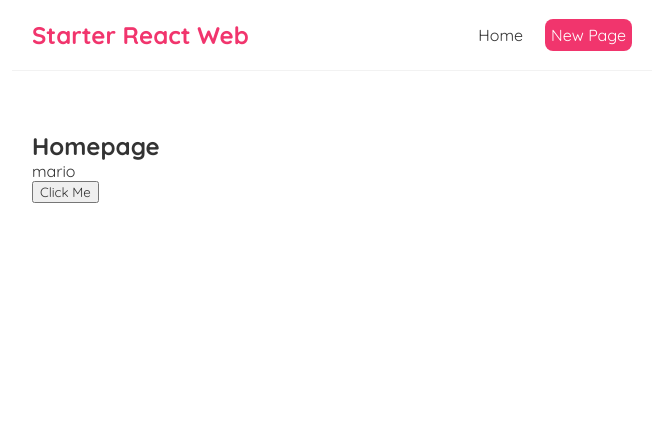
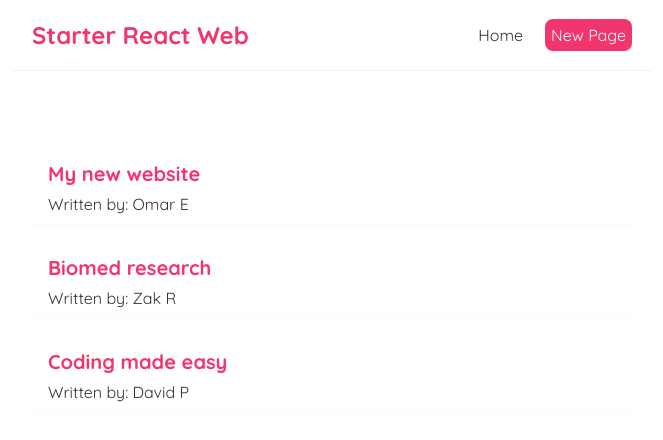
Before and after one commit to Omar-K-Elgazzar/React-Tutorial, a React (Create React App) app in the folder starter-web/: page / in a window 1280 px wide. Shown: the top 440 px of the page, without its empty margins (308-971 px from the left). Built offline with nearby package versions, Linux system fonts and the light colour scheme.

Commit message:
Learning to make lists

```diff
--- a/starter-web/src/Home.js
+++ b/starter-web/src/Home.js
@@ -2,17 +2,25 @@
 
 const Home = () => {
 
-    const [name, setName] = useState('mario');
 
-    const handleClick =  () => {
-        setName('luigi')
+const [blogs, setBlogs] = useState([
+    {title: 'My new website', body: 'lorem impsum...', author: 'Omar E', id: 1} ,
+    {title: 'Biomed research', body: 'lorem impsum...', author: 'Zak R', id: 2} ,
+    {title: 'Coding made easy', body: 'lorem impsum...', author: 'David P', id: 3}
+]);
 
-    }
+
     return (
         <div className="home">
-            <h2>Homepage</h2>
-            <p>{ name }</p>
-            <button onClick = {handleClick}>Click Me</button>
+        {blogs.map((blog) => (
+
+            <div className="blog-preview" key={blog.id}>
+                <h2>{ blog.title} </h2>
+                <p>Written by: {blog.author}</p>
+            </div>
+
+        ))}
+
         </div>
      );
 }
--- a/starter-web/src/index.css
+++ b/starter-web/src/index.css
@@ -33,3 +33,18 @@
   margin: 40px auto;
   padding: 20px;
 }
+
+/* blog previews / list */
+.blog-preview {
+  padding: 10px 16px;
+  margin: 20px 0;
+  border-bottom: 1px solid #fafafa;
+}
+.blog-preview:hover {
+  box-shadow: 1px 3px 5px rgba(0,0,0,0.1);
+}
+.blog-preview h2 {
+  font-size: 20px;
+  color: #f1356d;
+  margin-bottom: 8px;
+}
```
Also changed, not shown: 1 other file (tests, documents, lock files or other folders).
